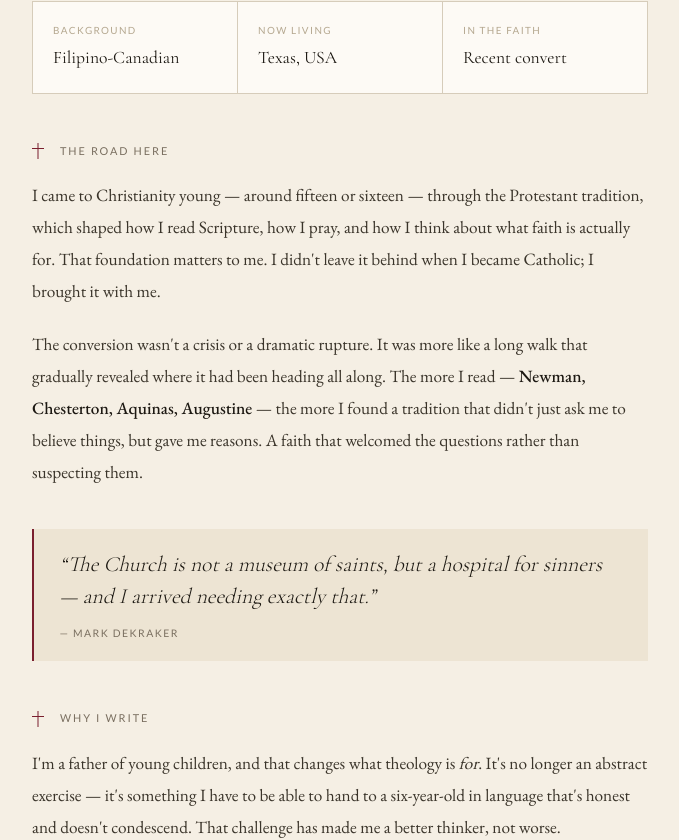
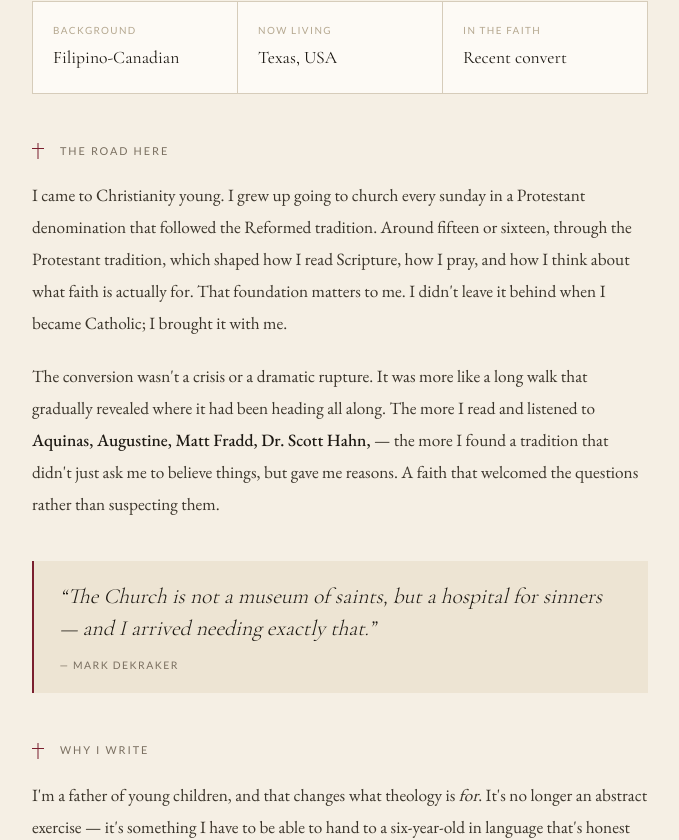
Before and after one commit to mrdekraker/mrdekraker, a Next.js app: page /about in a window 1280 px wide. Shown: the part 547-1387 px from the top of the page, without its empty margins (300-979 px from the left). Built offline with nearby package versions, Linux system fonts and the light colour scheme.

Commit message:
editing pages

```diff
--- a/src/app/about/page.tsx
+++ b/src/app/about/page.tsx
@@ -4,7 +4,7 @@ import Link from "next/link";
 export const metadata: Metadata = {
   title: "My Story",
   description:
-    "Born in the Philippines, raised in Canada, now living in Texas and home in the Catholic Church. The long way home is not a metaphor.",
+    "Born in the Philippines, raised in Texas by Canadians, now living in Texas and home in the Catholic Church. The long way home is not a metaphor.",
 };
 
 function SectionHead({ label }: { label: string }) {
@@ -73,7 +73,7 @@ export default function AboutPage() {
             color: "var(--crimson)",
             marginBottom: "1.2rem",
           }}>
-          About this place
+          About me.
         </p>
 
         <h1
@@ -169,11 +169,12 @@ export default function AboutPage() {
             color: "var(--ink-soft)",
             marginBottom: "1.3rem",
           }}>
-          I came to Christianity young — around fifteen or sixteen — through the
-          Protestant tradition, which shaped how I read Scripture, how I pray,
-          and how I think about what faith is actually for. That foundation
-          matters to me. I didn&apos;t leave it behind when I became Catholic; I
-          brought it with me.
+          I came to Christianity young. I grew up going to church every sunday
+          in a Protestant denomination that followed the Reformed tradition.
+          Around fifteen or sixteen, through the Protestant tradition, which
+          shaped how I read Scripture, how I pray, and how I think about what
+          faith is actually for. That foundation matters to me. I didn&apos;t
+          leave it behind when I became Catholic; I brought it with me.
         </p>
 
         <p
@@ -185,9 +186,9 @@ export default function AboutPage() {
           }}>
           The conversion wasn&apos;t a crisis or a dramatic rupture. It was more
           like a long walk that gradually revealed where it had been heading all
-          along. The more I read —{" "}
+          along. The more I read and listened to{" "}
           <strong style={{ fontWeight: 500, color: "var(--ink)" }}>
-            Newman, Chesterton, Aquinas, Augustine
+            Aquinas, Augustine, Matt Fradd, Dr. Scott Hahn,
           </strong>{" "}
           — the more I found a tradition that didn&apos;t just ask me to believe
           things, but gave me reasons. A faith that welcomed the questions
```
